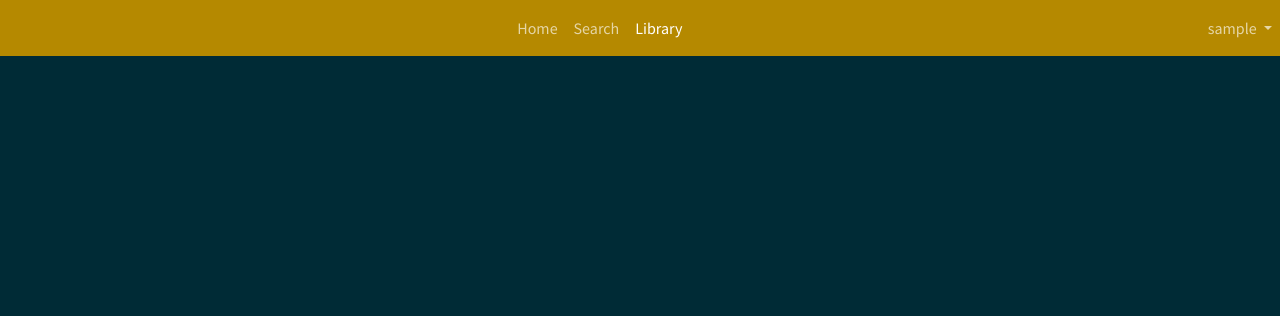
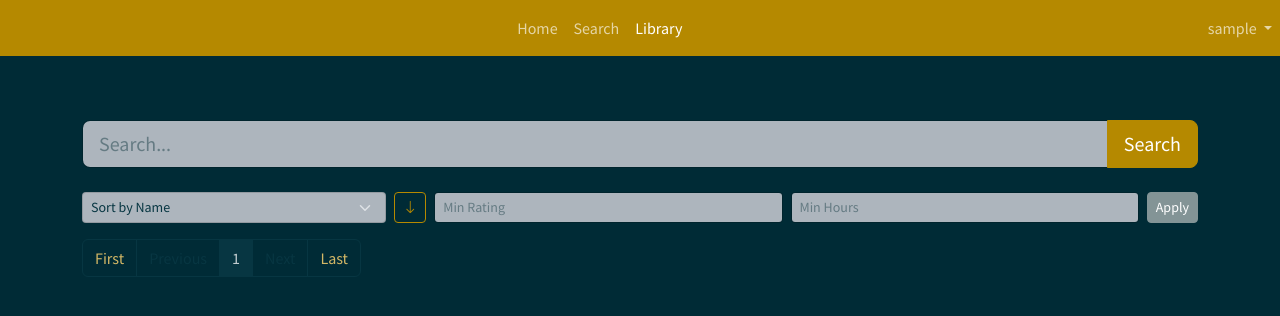
Before and after one commit to Esce-gh/GameLibrary, a Django app: page /library/ in a window 1280 px wide. Shown: the top 316 px of the page. Run offline with Django 5.2, Linux system fonts and the light colour scheme; the visitor is signed in with stand-in values (Sample User, id 1); data that the repository does not hold is empty; some libraries are stand-ins or nearby versions.

Commit message:
Library searching + filtering

```diff
--- a/GameLibrary/settings.py
+++ b/GameLibrary/settings.py
@@ -155,4 +155,5 @@ TWITCH_CLIENT_SECRET = env("TWITCH_CLIENT_SECRET")
 
 GLOBAL_SETTINGS = {
     'MAX_GAMES_PER_PAGE': 10,
+    'LIBRARY_DEFAULT_PAGE_SIZE': 5,
 }
--- a/main/models.py
+++ b/main/models.py
@@ -3,6 +3,9 @@ from django.core.exceptions import ValidationError
 from django.core.validators import MaxValueValidator, MinValueValidator
 from django.db import models, IntegrityError
 import logging
+
+from django.db.models import When, Case, Value, IntegerField, F
+
 from .services import Igdb
 
 
@@ -55,6 +58,19 @@ class UserGameLibraryManager(models.Manager):
 
     def get_user_library(self, user_id):
         return self.filter(user_id=user_id)
+
+    def advanced_search(self, user_id, query=None, sort=None, order=0):
+        lib = self.get_user_library(user_id)
+        if query:
+            lib = lib.filter(game__name__icontains=query)
+        if sort:
+            if order == 1:
+                lib = lib.order_by(F(f'{sort}').desc(nulls_last=True))
+            else:
+                lib = lib.order_by(F(f'{sort}').asc(nulls_last=True))
+        else:
+            lib = lib.order_by(f"game__name")
+        return lib
 
     def save_library(self, user_id, game_id):
         try:
--- /dev/null
+++ b/main/serializers.py
@@ -0,0 +1,16 @@
+from rest_framework import serializers
+from main.models import UserGameLibrary, Game
+
+
+class GameSerializer(serializers.ModelSerializer):
+    class Meta:
+        model = Game
+        fields = '__all__'
+
+
+class UserGameLibrarySerializer(serializers.ModelSerializer):
+    game = GameSerializer()
+
+    class Meta:
+        model = UserGameLibrary
+        fields = '__all__'
--- a/main/templates/main/game.html
+++ b/main/templates/main/game.html
@@ -1,8 +1,12 @@
 {% extends 'base.html' %}
+{% load static %}
 
 {% block title %}{{ game.name }}{% endblock %}
 
 {% block content %}
+    {% with image_url="covers/big_"|add:game.image_id|add:".jpg" %}
+    <img src="{% static image_url %}" alt="{{ game.name }} cover art">
+    {% endwith %}
     <h2>{{ game.name }}</h2>
 
     {% if user.is_authenticated %}
--- a/main/templates/main/library.html
+++ b/main/templates/main/library.html
@@ -2,13 +2,53 @@
 
 {% block title %}Library{% endblock %}
 {% block active_library %}active{% endblock %}
+{% load static %}
 
 {% block content %}
-    {% if library %}
-        <ul>
-            {% for entry in library %}
-                <li><a href="{% url 'main:game' game_id=entry.game_id %}">{{ entry.game.name }}</a></li>
-            {% endfor %}
-        </ul>
-    {% endif %}
+    <div class="container search-container">
+        <div class="input-group input-group-lg search-bar mb-4">
+            <input type="text" name="query" class="search-text form-control" aria-label="Sizing example input"
+                   placeholder="Search...">
+            <button class="btn btn-primary search-button">
+                Search
+            </button>
+        </div>
+
+        <div class="d-flex justify-content-between align-items-center mb-3">
+            <div class="d-flex align-items-center flex-grow-1 me-2">
+                <select class="form-select form-select-sm" id="sort" name="sort">
+                    <option value="game__name">Sort by Name</option>
+                    <option value="game__relevance">Sort by Relevance</option>
+                    <option value="rating">Sort by Review</option>
+                </select>
+                <button class="btn btn-outline-primary btn-sm ms-2 order-button">
+                    <i class="bi bi-arrow-down" id="order-button-icon"></i>
+                </button>
+            </div>
+
+            <div class="flex-grow-1 me-2">
+                <input type="number" class="form-control form-control-sm" id="min-rating" name="min_rating"
+                       placeholder="Min Rating">
+            </div>
+
+            <div class="flex-grow-1 me-2">
+                <input type="number" class="form-control form-control-sm" id="min-hours" name="min_hours"
+                       placeholder="Min Hours">
+            </div>
+
+            <div>
+                <button class="btn btn-secondary btn-sm apply-filters-button">
+                    Apply
+                </button>
+            </div>
+        </div>
+    </div>
+    <div class="container library-container">
+        <ul class="library-list"></ul>
+        <nav aria-label="Page navigation example">
+            <ul class="pagination"></ul>
+        </nav>
+    </div>
+    <script src="{% static 'library.js' %}"></script>
+
 {% endblock %}
--- a/main/urls.py
+++ b/main/urls.py
@@ -5,8 +5,9 @@ app_name = 'main'
 urlpatterns = [
     path("", views.index, name="index"),
     path("search", views.search, name="search"),
-    path("ajax_search", views.ajax_search, name="ajax_search"),
+    path("search/ajax", views.ajax_search, name="ajax_search"),
     path("library/", views.library, name="library"),
+    path("library/search", views.library_search, name="library_search"),
     path("game/<int:game_id>/", views.game, name="game"),
     path("game/<int:game_id>/add", views.game_add, name="game_add"),
     path("game/<int:game_id>/edit", views.game_edit, name="game_edit"),
--- a/main/views.py
+++ b/main/views.py
@@ -1,3 +1,5 @@
+import os
+
 from django.contrib.auth.decorators import login_required
 from django.core.paginator import Paginator
 from django.http import HttpResponseNotAllowed, JsonResponse, HttpResponseForbidden
@@ -6,9 +8,10 @@ from django.urls import reverse
 from django.contrib import messages
 from GameLibrary import settings
 from main.models import UserGameLibrary, Game
+from main.serializers import UserGameLibrarySerializer
+from main.services import Igdb
 
 
-# Create your views here.
 def index(request):
     return render(request, "main/index.html")
 
@@ -19,6 +22,23 @@ def library(request):
     user_library = UserGameLibrary.objects.get_user_library(request.user.id)
     context = {"library": user_library}
     return render(request, "main/library.html", context)
+
+
+@login_required
+def library_search(request):
+    query = request.GET.get("query")
+    sort = request.GET.get("sort")
+    order = int(request.GET.get("order", 0))
+    page_number = request.GET.get("page", "1")
+
+    lib = UserGameLibrary.objects.advanced_search(request.user.id, query, sort, order)
+    paginator = Paginator(lib, settings.GLOBAL_SETTINGS['LIBRARY_DEFAULT_PAGE_SIZE'])
+    page = paginator.get_page(page_number)
+    serializer = UserGameLibrarySerializer(page.object_list, many=True)
+    return JsonResponse({
+        'items': serializer.data,
+        'num_pages': paginator.num_pages,
+    })
 
 
 def search(request):
@@ -61,7 +81,11 @@ def ajax_search(request):
 
 
 def game(request, game_id):
-    context = {"game": get_object_or_404(Game, id=game_id)}
+    game = get_object_or_404(Game, pk=game_id)
+    context = {"game": game}
+
+    if game.image_id is not None and not os.path.exists(f"./static/covers/big_{game.image_id}.jpg"):
+        Igdb.save_covers(game.image_id, "big")
 
     if request.user.is_authenticated:
         user_entry = UserGameLibrary.objects.get_library_entry(request.user.id, game_id)
--- a/requirements.txt
+++ b/requirements.txt
@@ -4,3 +4,4 @@ sqlparse==0.5.1
 psycopg2-binary>=2.9.9
 requests~=2.32.3
 django-environ>=0.11.2
+djangorestframework>=3.15.2
--- a/static/ajax_search.js
+++ b/static/ajax_search.js
@@ -9,7 +9,7 @@ function load(query) {
         return
     }
     $.ajax({
-        url: "ajax_search", type: "get",
+        url: "/search/ajax", type: "get",
         data: {
             query: query, page: page
         }, beforeSend: function () {
--- /dev/null
+++ b/static/library.js
@@ -0,0 +1,71 @@
+function fetch(query, page = 1, sort, order = 0) {
+    $.ajax({
+        url: "/library/search", type: "get",
+        data: {
+            query: query, page: page, sort: sort, order: order
+        }, beforeSend: function () {
+            list.empty()
+        }, success: function (response) {
+            response.items.forEach(function (item) {
+                list.append(`<li>${item.game.name}</li>`)
+            })
+            currentPage = page
+            numPages = response.num_pages
+            updatePagination()
+        }
+    });
+}
+
+function updatePagination() {
+    let previous = ''
+    let next = ''
+    if (currentPage === numPages) {
+        next = 'disabled'
+    }
+    if (currentPage === 1) {
+        previous = 'disabled'
+    }
+    pagination.empty()
+    pagination.append(`<li class="page-item"><a class="page-link" onclick="fetch(query, 1, sort, order)">First</a></li>
+        <li class="page-item ${previous}"><a class="page-link" onclick="fetch(query, currentPage-1, sort, order)">Previous</a></li>
+        <li class="page-item active"><a class="page-link">${currentPage}</a></li>
+        <li class="page-item ${next}"><a class="page-link" onclick="fetch(query, currentPage+1, sort, order)">Next</a></li>
+        <li class="page-item"><a class="page-link" onclick="fetch(query, numPages, sort, order)">Last</a></li>`
+    )
+}
+
+$(".apply-filters-button")[0].addEventListener("click", function() {
+    sort = $("#sort").val()
+    if (orderIcon.hasClass("bi-arrow-up")) {
+        order = 1
+    } else {
+        order = 0
+    }
+    fetch(query, 1, sort, order)
+})
+
+$(".order-button")[0].addEventListener("click", function () {
+    if (orderIcon.hasClass("bi-arrow-up")) {
+        orderIcon.attr("class", "bi bi-arrow-down")
+    } else {
+        orderIcon.attr("class", "bi bi-arrow-up")
+    }
+})
+
+const orderIcon = $("#order-button-icon")
+const list = $(".library-list")
+const searchText = $(".search-text")[0]
+const pagination = $(".pagination")
+let query = ''
+let numPages = 1
+let currentPage = 1
+let sort = ''
+let order = 0
+$(".search-button")[0].addEventListener("click", function () {
+    if (searchText.value !== query) {
+        query = searchText.value()
+    }
+    fetch(query)
+})
+
+fetch(query, currentPage, sort, order)
--- a/static/styles.css
+++ b/static/styles.css
@@ -15,9 +15,11 @@
 }
 
 .game-card {
+    border-radius: 10px;
     height: 120px;
 }
 .game-card-img {
+    border-radius: 10px;
     float: left;
 }
 .game-card-title {
--- a/templates/base.html
+++ b/templates/base.html
@@ -6,6 +6,7 @@
     <meta name="viewport" content="width=device-width, initial-scale=1">
     <link rel="stylesheet" href="{% static 'bootstrap.min.css' %}">
     <link rel="stylesheet" href="{% static 'styles.css' %}">
+    <link rel="stylesheet" href="https://cdn.jsdelivr.net/npm/bootstrap-icons@1.11.3/font/bootstrap-icons.min.css">
     <script
             src="https://code.jquery.com/jquery-3.7.1.min.js"
             integrity="sha256-/JqT3SQfawRcv/BIHPThkBvs0OEvtFFmqPF/lYI/Cxo="
```
